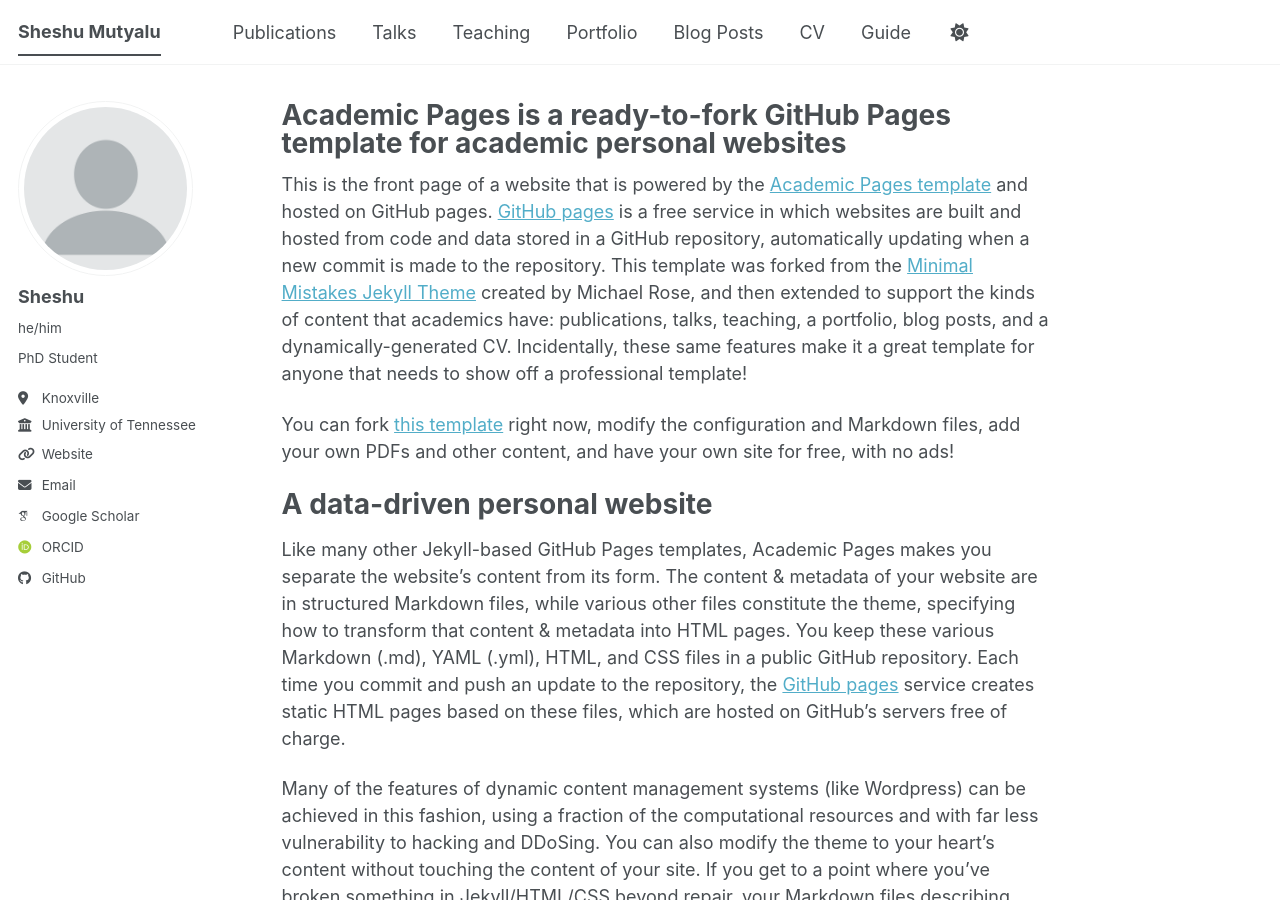
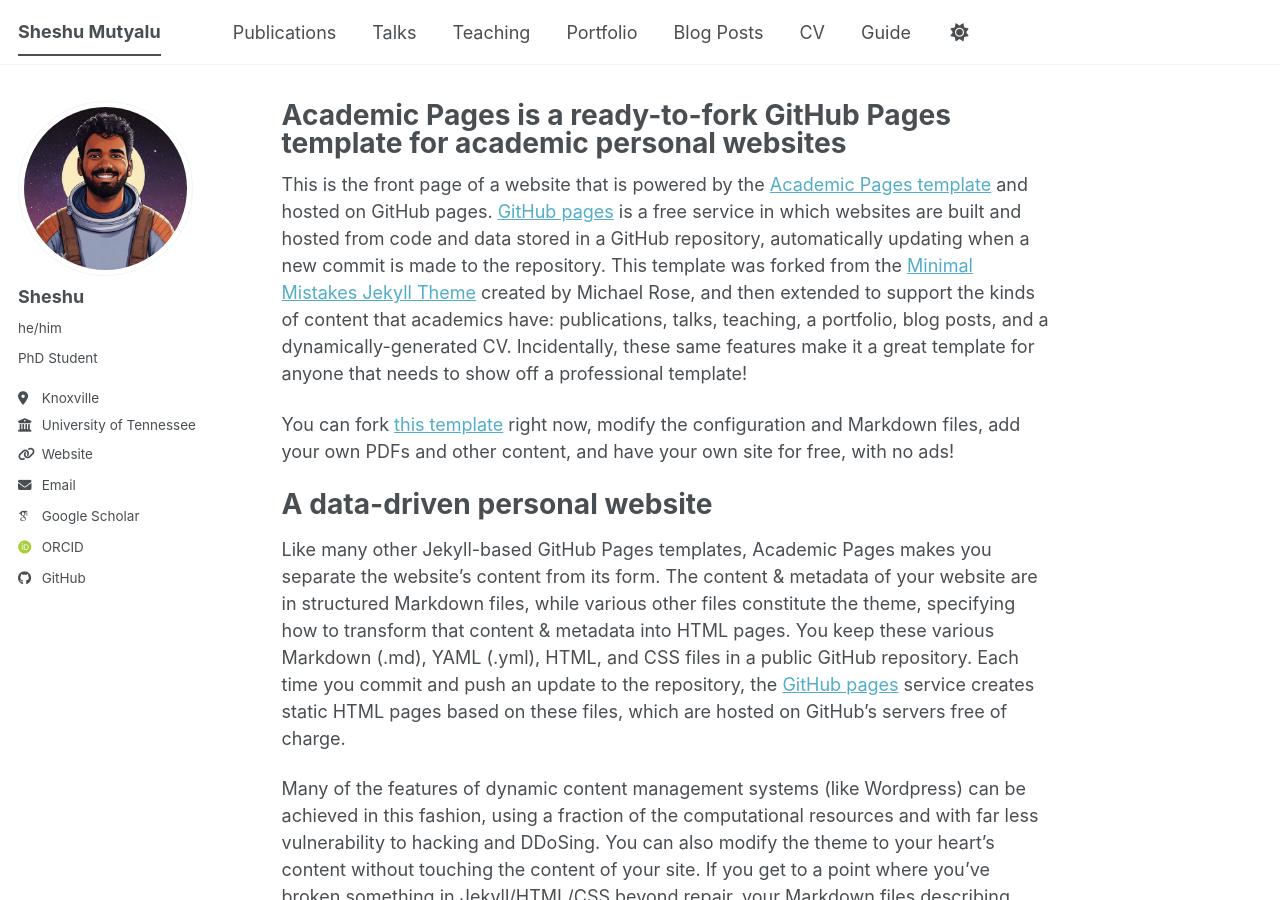
Before and after one commit to mutyalusheshu/mutyalusheshu.github.io, a Jekyll site: the page built from _pages/about.md, in a window 1280 px wide and 900 px high. Built offline with Jekyll 4.4.1, drawn with Linux system fonts in a browser that asks for light colours; some web fonts are replaced; a script bundle is joined from its source files by our own code; library files that are not in the unit come from our copies.

Commit message:
Update author avatar image in config

```diff
--- a/_config.yml
+++ b/_config.yml
@@ -23,7 +23,7 @@
 #               Additional customization can be done by editing /_includes/author-profile.html
 author:
   # Biographic information
-  avatar           : "profile.png"
+  avatar           : "Untitled-3.jpeg"
   name             : "Sheshu"
   pronouns         : "he/him"
   bio              : "PhD Student"
```
